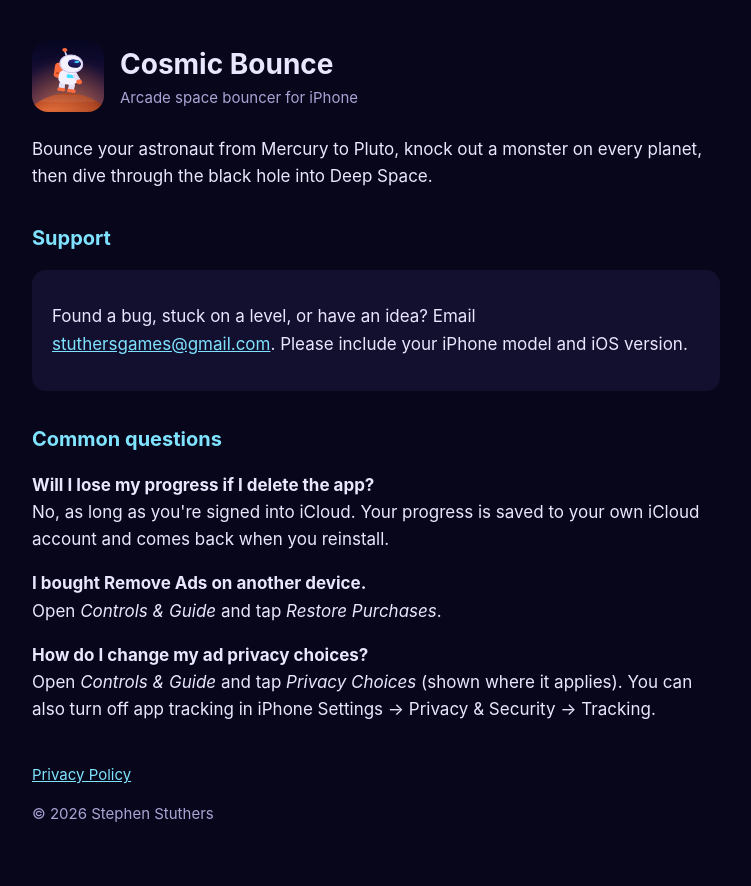
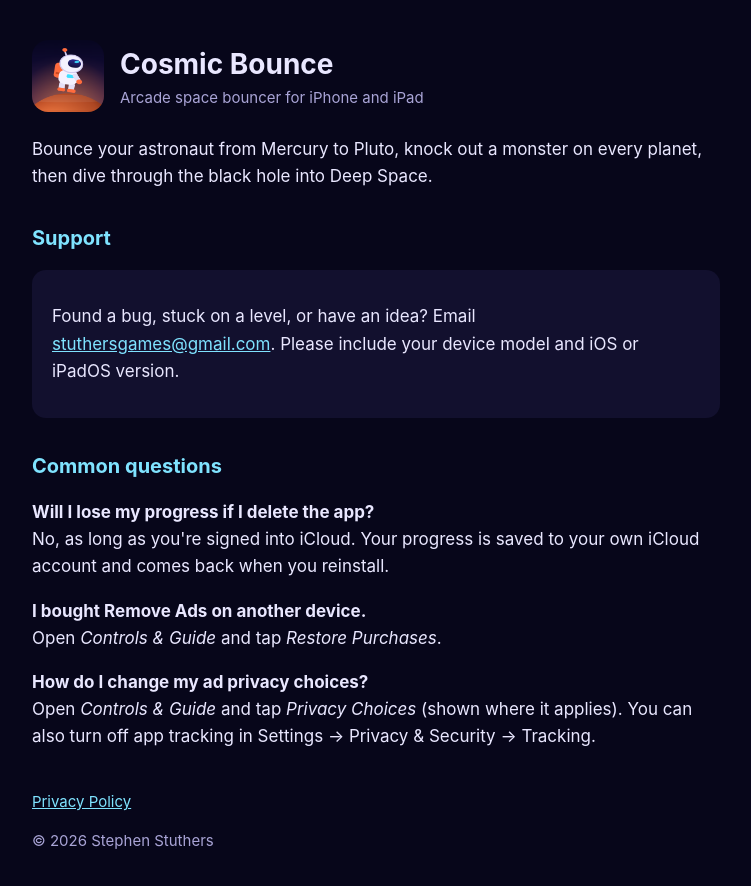
Before and after one commit to stevestuthers/stevestuthers.github.io, a plain HTML site: page index.html in a window 1280 px wide. Shown: the whole page, without its empty margins (264-1015 px from the left). Drawn offline with Linux system fonts and the light colour scheme.

Commit message:
Update index.html

```diff
--- a/index.html
+++ b/index.html
@@ -4,7 +4,7 @@
 <meta charset="utf-8">
 <meta name="viewport" content="width=device-width, initial-scale=1">
 <title>Cosmic Bounce: Support</title>
-<meta name="description" content="Support and contact for Cosmic Bounce, an arcade space bouncer for iPhone.">
+<meta name="description" content="Support and contact for Cosmic Bounce, an arcade space bouncer for iPhone and iPad.">
 <link rel="stylesheet" href="style.css">
 <link rel="icon" href="icon.png">
 </head>
@@ -14,7 +14,7 @@
     <img src="icon.png" alt="Cosmic Bounce app icon">
     <div>
       <h1>Cosmic Bounce</h1>
-      <div class="muted">Arcade space bouncer for iPhone</div>
+      <div class="muted">Arcade space bouncer for iPhone and iPad</div>
     </div>
   </header>
 
@@ -22,7 +22,7 @@
 
   <h2>Support</h2>
   <div class="card">
-    <p>Found a bug, stuck on a level, or have an idea? Email <a href="mailto:stuthersgames@gmail.com">stuthersgames@gmail.com</a>. Please include your iPhone model and iOS version.</p>
+    <p>Found a bug, stuck on a level, or have an idea? Email <a href="mailto:stuthersgames@gmail.com">stuthersgames@gmail.com</a>. Please include your device model and iOS or iPadOS version.</p>
   </div>
 
   <h2>Common questions</h2>
@@ -33,7 +33,7 @@
   Open <em>Controls &amp; Guide</em> and tap <em>Restore Purchases</em>.</p>
 
   <p><strong>How do I change my ad privacy choices?</strong><br>
-  Open <em>Controls &amp; Guide</em> and tap <em>Privacy Choices</em> (shown where it applies). You can also turn off app tracking in iPhone Settings &rarr; Privacy &amp; Security &rarr; Tracking.</p>
+  Open <em>Controls &amp; Guide</em> and tap <em>Privacy Choices</em> (shown where it applies). You can also turn off app tracking in Settings &rarr; Privacy &amp; Security &rarr; Tracking.</p>
 
   <nav>
     <a href="privacy.html">Privacy Policy</a>
```
